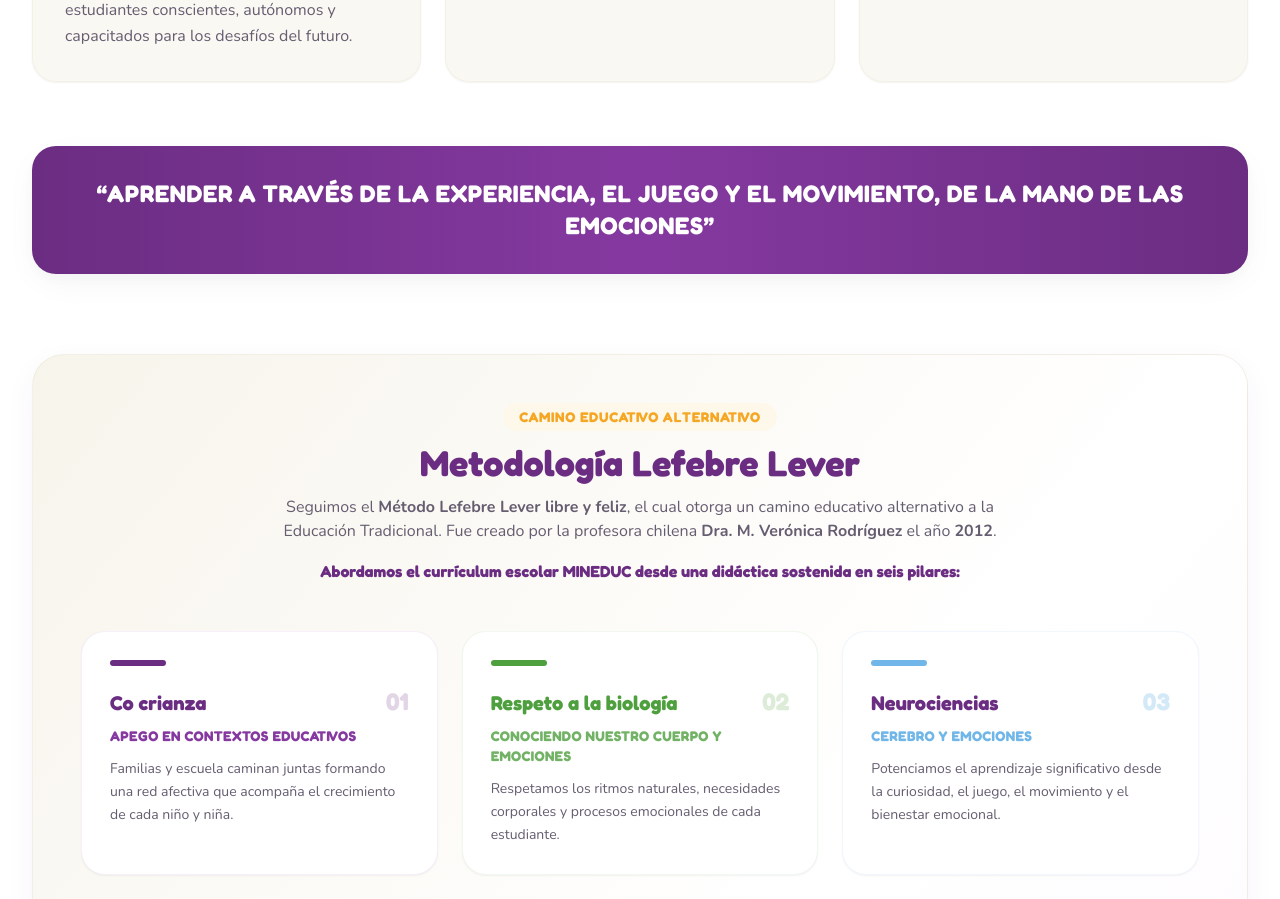
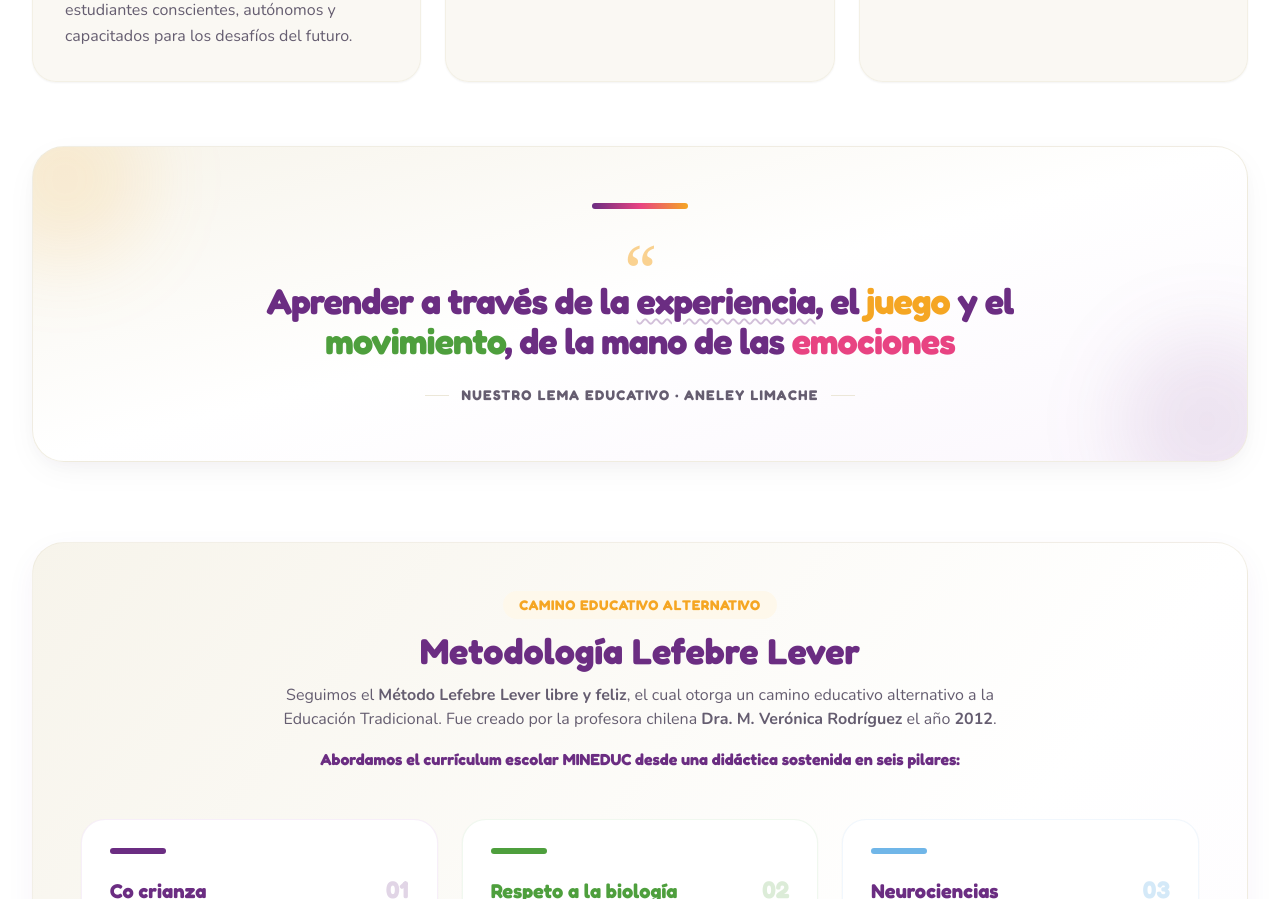
Before and after one commit to Duridev/escuela-aneley, an Astro site: page / in a window 1280 px wide. Shown: the part 3310-4209 px from the top of the page. Built offline with nearby package versions, Linux system fonts and the light colour scheme; Astro itself is replaced by a stand-in of ours.

Commit message:
feat: add AboutUs component for school history mission and vision

```diff
--- a/src/components/AboutUs.astro
+++ b/src/components/AboutUs.astro
@@ -181,11 +181,34 @@
     </div>
 
     <!-- Institutional Motto Banner -->
-    <div class="mb-20 rounded-3xl bg-gradient-to-r from-aneley-purple via-aneley-purple-light to-aneley-purple p-6 sm:p-8 text-center text-white shadow-card">
-      <p class="font-heading font-extrabold text-lg sm:text-2xl tracking-wide uppercase leading-snug">
-        “Aprender a través de la experiencia, el juego y el movimiento, de la
-        mano de las emociones”
-      </p>
+    <div class="mb-20 relative rounded-3xl sm:rounded-4xl bg-gradient-to-br from-aneley-ivory via-white to-aneley-purple-surface p-8 sm:p-12 lg:p-14 text-center border border-aneley-sand/70 shadow-card overflow-hidden">
+      <!-- Subtle Decorative Accents -->
+      <div class="absolute -top-12 -left-12 w-40 h-40 rounded-full bg-aneley-yellow/15 blur-2xl pointer-events-none"></div>
+      <div class="absolute -bottom-12 -right-12 w-44 h-44 rounded-full bg-aneley-purple/10 blur-2xl pointer-events-none"></div>
+
+      <!-- Top Color Accent Bar -->
+      <div class="w-24 h-1.5 rounded-full bg-gradient-to-r from-aneley-purple via-aneley-pink to-aneley-yellow mx-auto mb-6"></div>
+
+      <blockquote class="relative max-w-4xl mx-auto">
+        <span
+          aria-hidden="true"
+          class="block font-serif text-6xl sm:text-7xl text-aneley-yellow/50 leading-none select-none -mb-4 sm:-mb-6"
+        >
+          “
+        </span>
+        <p class="font-heading font-extrabold text-2xl sm:text-3xl lg:text-4xl text-aneley-purple leading-snug tracking-tight">
+          Aprender a través de la{" "}
+          <span class="underline decoration-aneley-purple/30 decoration-wavy decoration-2 underline-offset-4">experiencia</span>,
+          el <span class="text-aneley-yellow">juego</span> y el{" "}
+          <span class="text-aneley-green">movimiento</span>, de la mano de las{" "}
+          <span class="text-aneley-pink">emociones</span>
+        </p>
+        <footer class="mt-6 flex items-center justify-center gap-3 text-xs sm:text-sm font-heading font-bold uppercase tracking-widest text-aneley-text-muted">
+          <span class="w-6 h-px bg-aneley-sand"></span>
+          <span>Nuestro Lema Educativo · Aneley Limache</span>
+          <span class="w-6 h-px bg-aneley-sand"></span>
+        </footer>
+      </blockquote>
     </div>
 
     <!-- Metodología Lefebre Lever (Deep dive) -->
@@ -371,9 +394,7 @@
 
           <!-- Lazy-Loaded HTML5 Video Column (1:1 Square) -->
           <div class="lg:col-span-6">
-            <div
-              class="relative mx-auto w-full max-w-md lg:max-w-lg rounded-2xl overflow-hidden bg-aneley-purple-deep shadow-lg border-2 border-aneley-ivory aspect-square"
-            >
+            <div class="relative mx-auto w-full max-w-md lg:max-w-lg rounded-2xl overflow-hidden bg-aneley-purple-deep shadow-lg border-2 border-aneley-ivory aspect-square">
               <video
                 id="aneley-method-video"
                 class="w-full h-full object-cover lazy-video"
```
